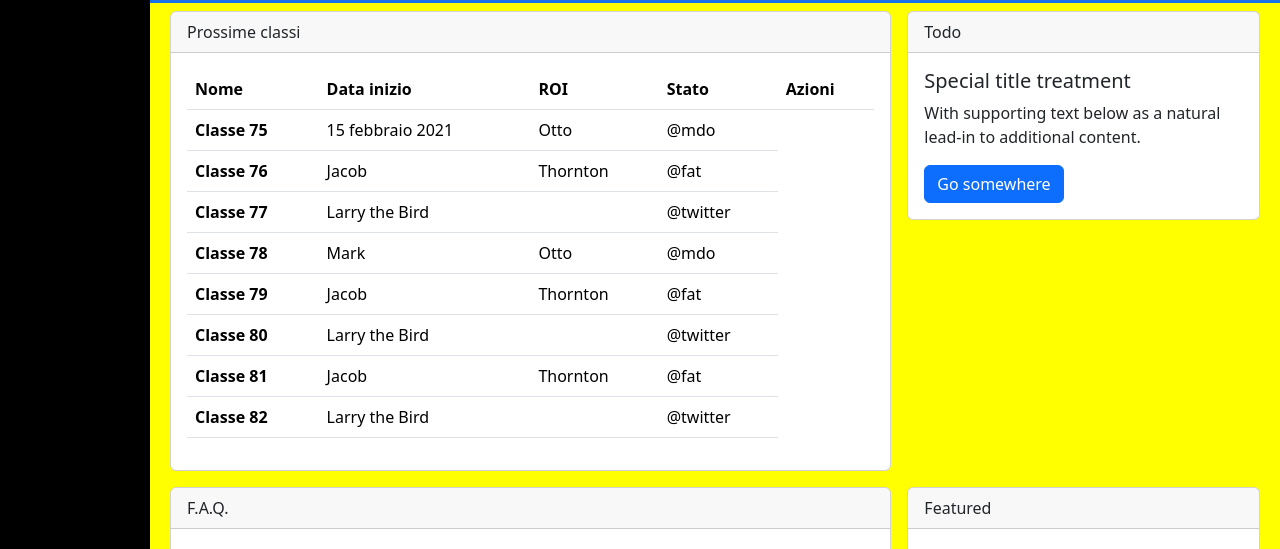
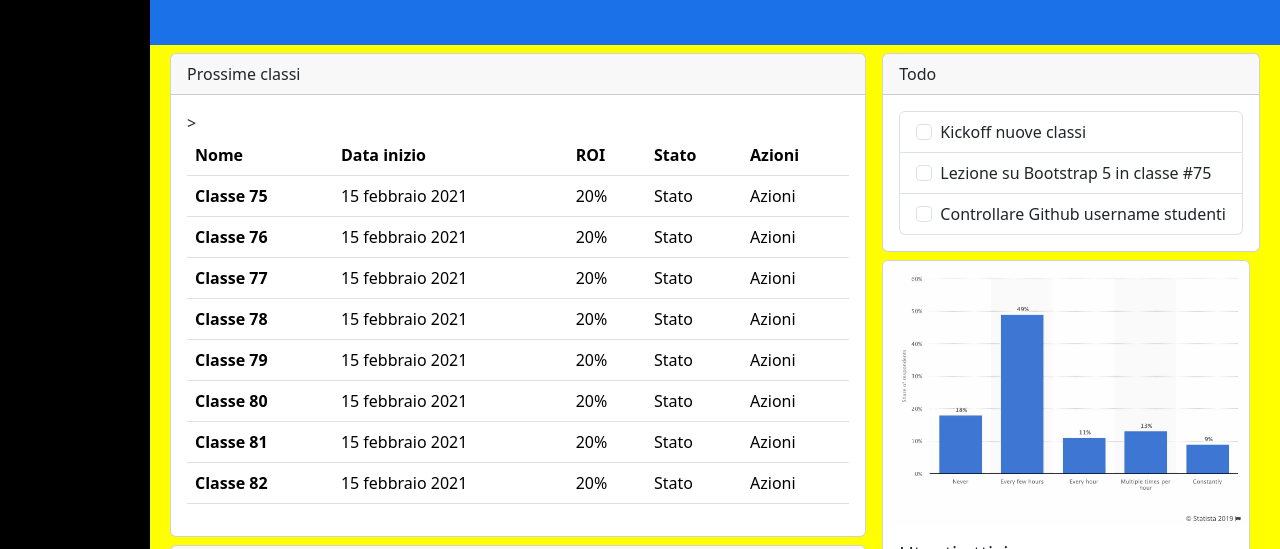
Before and after one commit to Carmine-Faella/html-css-bootstrap-dashboard, a plain HTML site: page index.html in a window 1280 px wide. Shown: the part 251-800 px from the top of the page. Drawn offline with nearby package versions, Linux system fonts and the light colour scheme.

Commit message:
Implementazione main

```diff
--- a/css/style.css
+++ b/css/style.css
@@ -18,6 +18,7 @@
 
 :root{
     --bg-color-primary:rgb(27,114,232);
+    --bg-color-secondary:rgb(22,88,180);
 }
 
 header{
@@ -38,7 +39,9 @@ aside{
     background-color: var(--bg-color-primary);
 }
 
-
+.badgeboo{
+    background-color: var(--bg-color-secondary);
+}
 
 
 
--- a/index.html
+++ b/index.html
@@ -25,18 +25,19 @@
 
             <div id="cnt" class="overflow-y-scroll">
 
-                <section id="top-bar">
+                <section id="top-bar" class="text-white">
 
                     <div class="container-fluid">
-                        <div class="row py-5">
-                          <div class="col-12 col-sm-4 order-sm-3 py-3">
+                        <div class="row py-5 w-100">
+                          <div class="col-12 col-sm-4 order-sm-3 py-3 text-md-end">
                             <h4>Nuovo studente</h4>
                           </div>
                           <div class="col-12 col-sm-4 order-sm-1 py-3">
-                            <h1>Boolean</h1>
+                            <h1>Boolean <span class="badge rounded-pill text-white fs-6 badgeboo">Piano Blaze</span></h1>
                           </div>
                           <div class="col-12 col-sm-4 order-sm-2 py-3">
                             <p>Studenti online negli ultimi 30 minuti</p>
+                            <div class="display-5">125</div>
                           </div>
                         </div>
                       </div>
@@ -45,11 +46,11 @@
 
                 <section id="main-cnt">
 
-                    <div class="container-fluid">
+                    <div class="container-fluid d-lg-flex">
 
-                        <div class="row g-3 p-2">
+                        <div class="row flex-lg-column flex-grow-1 p-2 gy-2">
 
-                            <div class="col-12 col-lg-8 order-lg-1">
+                            <div class="col-12">
 
                                 <div class="card">
                                     <div class="card-header">
@@ -71,47 +72,58 @@
                                               <tr>
                                                 <th scope="row">Classe 75</th>
                                                 <td>15 febbraio 2021</td>
-                                                <td>Otto</td>
-                                                <td>@mdo</td>
+                                                <td>20%</td>
+                                                <td>Stato</td>
+                                                <td>Azioni</td>
                                               </tr>
                                               <tr>
                                                 <th scope="row">Classe 76</th>
-                                                <td>Jacob</td>
-                                                <td>Thornton</td>
-                                                <td>@fat</td>
+                                                <td>15 febbraio 2021</td>
+                                                <td>20%</td>
+                                                <td>Stato</td>
+                                                <td>Azioni</td>
                                               </tr>
                                               <tr>
                                                 <th scope="row">Classe 77</th>
-                                                <td colspan="2">Larry the Bird</td>
-                                                <td>@twitter</td>
+                                                <td>15 febbraio 2021</td>
+                                                <td>20%</td>
+                                                <td>Stato</td>
+                                                <td>Azioni</td>
                                               </tr>
                                               <tr>
                                                 <th scope="row">Classe 78</th>
-                                                <td>Mark</td>
-                                                <td>Otto</td>
-                                                <td>@mdo</td>
+                                                <td>15 febbraio 2021</td>
+                                                <td>20%</td>
+                                                <td>Stato</td>
+                                                <td>Azioni</td>
                                               </tr>
                                               <tr>
                                                 <th scope="row">Classe 79</th>
-                                                <td>Jacob</td>
-                                                <td>Thornton</td>
-                                                <td>@fat</td>
+                                                <td>15 febbraio 2021</td>
+                                                <td>20%</td>
+                                                <td>Stato</td>
+                                                <td>Azioni</td>
                                               </tr>
                                               <tr>
                                                 <th scope="row">Classe 80</th>
-                                                <td colspan="2">Larry the Bird</td>
-                                                <td>@twitter</td>
+                                                <td>15 febbraio 2021</td>
+                                                <td>20%</td>
+                                                <td>Stato</td>
+                                                <td>Azioni</td>
                                               </tr>
                                               <tr>
                                                 <th scope="row">Classe 81</th>
-                                                <td>Jacob</td>
-                                                <td>Thornton</td>
-                                                <td>@fat</td>
+                                                <td>15 febbraio 2021</td>
+                                                <td>20%</td>
+                                                <td>Stato</td>
+                                                <td>Azioni</td>>
                                               </tr>
                                               <tr>
                                                 <th scope="row">Classe 82</th>
-                                                <td colspan="2">Larry the Bird</td>
-                                                <td>@twitter</td>
+                                                <td>15 febbraio 2021</td>
+                                                <td>20%</td>
+                                                <td>Stato</td>
+                                                <td>Azioni</td>
                                               </tr>
                                             </tbody>
                                         </table>
@@ -121,46 +133,95 @@
 
                             </div>
 
-                            <div class="col-12 col-lg-8 order-lg-3">
+                            <div class="col-12">
 
                                 <div class="card">
                                     <div class="card-header">
                                       F.A.Q.
                                     </div>
                                     <div class="card-body">
-                                      <h5 class="card-title">Special title treatment</h5>
-                                      <p class="card-text">With supporting text below as a natural lead-in to additional content.</p>
-                                      <a href="#" class="btn btn-primary">Go somewhere</a>
+                                        <div class="accordion accordion-flush" id="accordionFlushExample">
+                                            <div class="accordion-item">
+                                              <h2 class="accordion-header" id="flush-headingOne">
+                                                <button class="accordion-button collapsed" type="button" data-bs-toggle="collapse" data-bs-target="#flush-collapseOne" aria-expanded="false" aria-controls="flush-collapseOne">
+                                                  Come aggiungere un nuovo studente?
+                                                </button>
+                                              </h2>
+                                              <div id="flush-collapseOne" class="accordion-collapse collapse" aria-labelledby="flush-headingOne" data-bs-parent="#accordionFlushExample">
+                                                <div class="accordion-body">Placeholder content for this accordion, which is intended to demonstrate the <code>.accordion-flush</code> class. This is the first item's accordion body.</div>
+                                              </div>
+                                            </div>
+                                            <div class="accordion-item">
+                                              <h2 class="accordion-header" id="flush-headingTwo">
+                                                <button class="accordion-button collapsed" type="button" data-bs-toggle="collapse" data-bs-target="#flush-collapseTwo" aria-expanded="false" aria-controls="flush-collapseTwo">
+                                                  Come posso accedere alle informazioni del mio account?
+                                                </button>
+                                              </h2>
+                                              <div id="flush-collapseTwo" class="accordion-collapse collapse" aria-labelledby="flush-headingTwo" data-bs-parent="#accordionFlushExample">
+                                                <div class="accordion-body">Placeholder content for this accordion, which is intended to demonstrate the <code>.accordion-flush</code> class. This is the second item's accordion body. Let's imagine this being filled with some actual content.</div>
+                                              </div>
+                                            </div>
+                                            <div class="accordion-item">
+                                              <h2 class="accordion-header" id="flush-headingThree">
+                                                <button class="accordion-button collapsed" type="button" data-bs-toggle="collapse" data-bs-target="#flush-collapseThree" aria-expanded="false" aria-controls="flush-collapseThree">
+                                                  Posso usare questa dashboard da mobile?
+                                                </button>
+                                              </h2>
+                                              <div id="flush-collapseThree" class="accordion-collapse collapse" aria-labelledby="flush-headingThree" data-bs-parent="#accordionFlushExample">
+                                                <div class="accordion-body">Placeholder content for this accordion, which is intended to demonstrate the <code>.accordion-flush</code> class. This is the third item's accordion body. Nothing more exciting happening here in terms of content, but just filling up the space to make it look, at least at first glance, a bit more representative of how this would look in a real-world application.</div>
+                                              </div>
+                                            </div>
+                                          </div>
                                     </div>
                                 </div>
 
                             </div>
 
-                            <div class="col-12 col-lg-4 order-lg-2">
+                        </div>
+
+                        <div class="row flex-lg-column p-2 gy-2">
+
+                            <div class="col-12">
 
                                 <div class="card">
                                     <div class="card-header">
                                       Todo
                                     </div>
                                     <div class="card-body">
-                                      <h5 class="card-title">Special title treatment</h5>
-                                      <p class="card-text">With supporting text below as a natural lead-in to additional content.</p>
-                                      <a href="#" class="btn btn-primary">Go somewhere</a>
+                                        <ul class="list-group">
+                                            <li class="list-group-item">
+                                              <input class="form-check-input me-1" type="checkbox" value="" id="firstCheckbox">
+                                              <label class="form-check-label" for="firstCheckbox">Kickoff nuove classi</label>
+                                            </li>
+                                            <li class="list-group-item">
+                                              <input class="form-check-input me-1" type="checkbox" value="" id="secondCheckbox">
+                                              <label class="form-check-label" for="secondCheckbox">Lezione su Bootstrap 5 in classe #75</label>
+                                            </li>
+                                            <li class="list-group-item">
+                                              <input class="form-check-input me-1" type="checkbox" value="" id="thirdCheckbox">
+                                              <label class="form-check-label" for="thirdCheckbox">Controllare Github username studenti</label>
+                                            </li>
+                                          </ul>
                                     </div>
                                 </div>
 
                             </div>
 
-                            <div class="col-12 col-lg-4 order-lg-4">
+                            <div class="col-12">
 
-                                <div class="card">
-                                    <div class="card-header">
-                                      Featured
+                                <div class="card" style="width: 23rem;">
+                                    <img src="img/stats.jpeg" class="card-img-top" alt="stats">
+                                    <div class="card-body">
+                                      <h5 class="card-title">Utenti attivi</h5>
+                                      <p class="card-text">Lista degli utenti in piattaforma nell'ultimo mese</p>
                                     </div>
+                                    <ul class="list-group list-group-flush">
+                                      <li class="list-group-item">Gennaio: 1200</li>
+                                      <li class="list-group-item">Febbraio: 800</li>
+                                      <li class="list-group-item">Marzo: 1500</li>
+                                    </ul>
                                     <div class="card-body">
-                                      <h5 class="card-title">Special title treatment</h5>
-                                      <p class="card-text">With supporting text below as a natural lead-in to additional content.</p>
-                                      <a href="#" class="btn btn-primary">Go somewhere</a>
+                                      <a href="#" class="card-link">Visualizza report approfondito</a>
                                     </div>
                                   </div>
 
```
Lines whose indentation alone changed are shown as unchanged.
